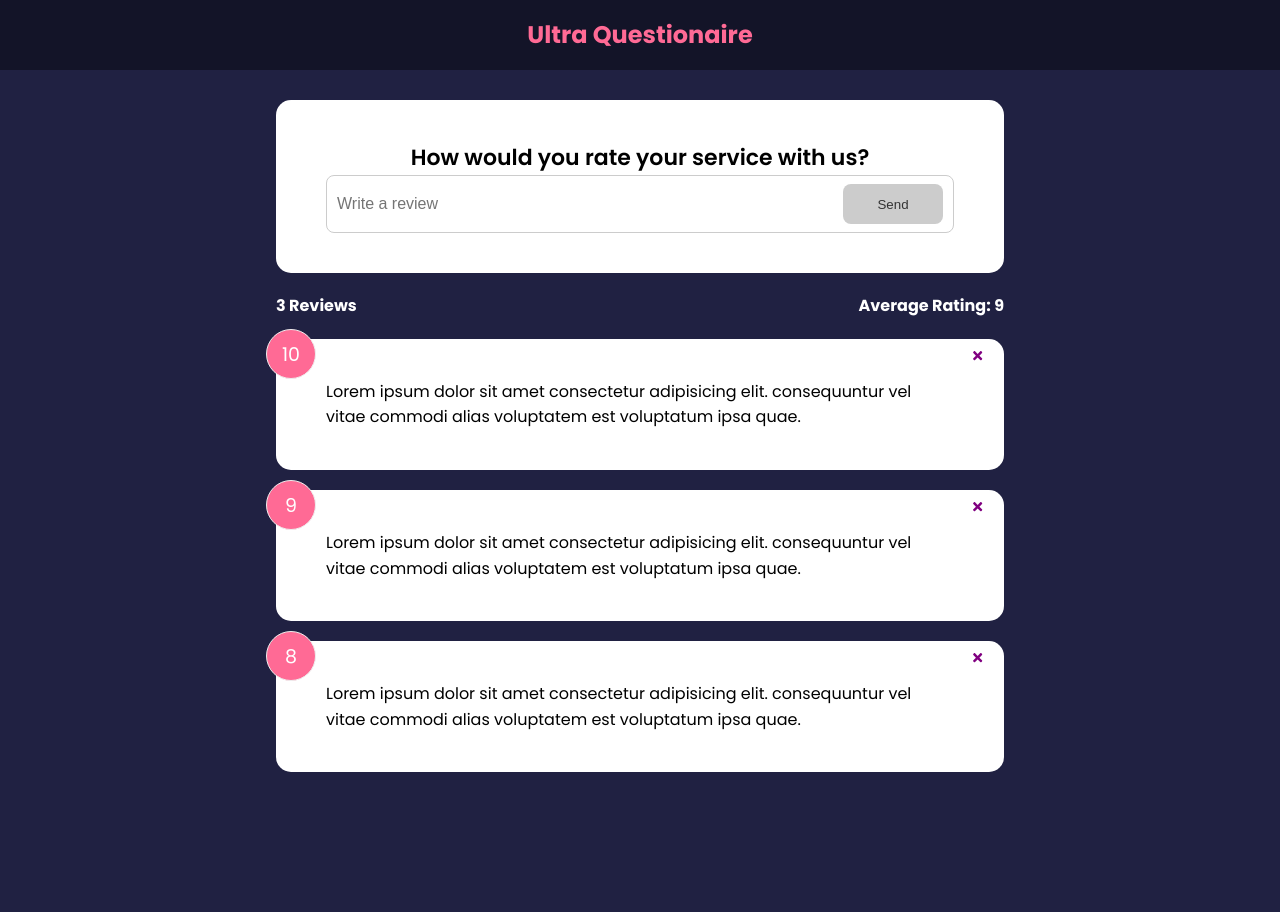
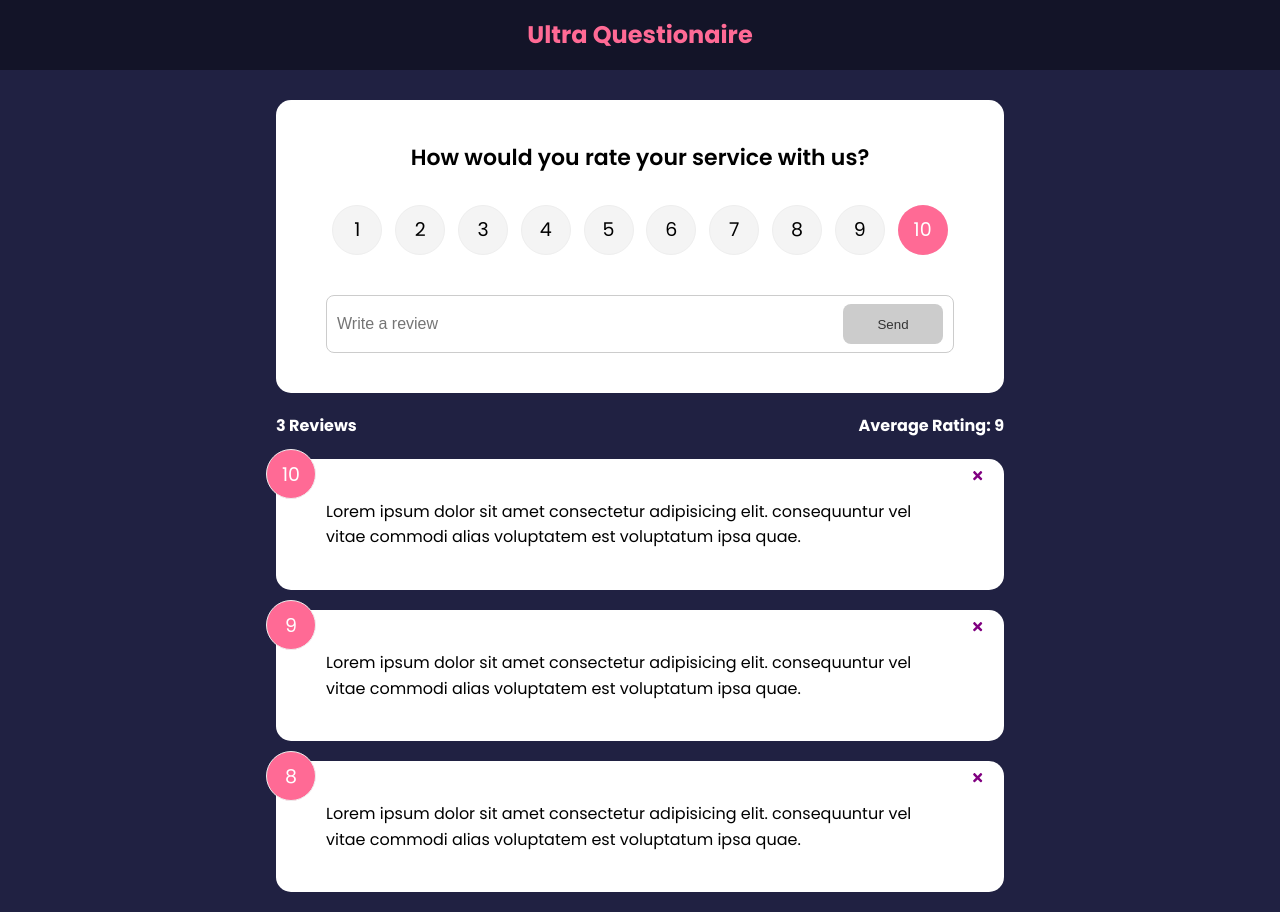
Before and after one commit to waynetuckermedia/Ultra-Questionaire, a React (Create React App) app: page / in a window 1280 px wide. Before the commit the page ends 800 px from the top, so only its background shows below. Built offline with nearby package versions, Linux system fonts and the light colour scheme.

Commit message:
added rating selection

```diff
--- a/src/components/FeedbackForm.jsx
+++ b/src/components/FeedbackForm.jsx
@@ -1,9 +1,11 @@
 import {useState} from 'react'
+import RatingSelect from './RatingSelect'
 import Card from "./shared/Card"
 import Button from "./shared/Button"
 
 function FeedbackForm() {
     const[text, setText] = useState('')
+    const[rating, setRating] = useState(10)
     const[btnDisabled, setBtnDisabled] = useState('true')
     const[message, setMessage] = useState('')
 
@@ -28,7 +30,7 @@
        <form>
         <h2>How would you rate your service with us?</h2>
        </form>
-       {/* @todo - rating select component */}
+       <RatingSelect select={(rating) => setRating(rating)} />
        <div className="input-group">
         <input onChange={handleTextChange} type="text" placeholder="Write a review" value={text}/>
         <Button type="submit" isDisabled={btnDisabled}>Send</Button>
--- /dev/null
+++ b/src/components/RatingSelect.jsx
@@ -0,0 +1,29 @@
+import {useState} from 'react'
+
+function RatingSelect({select}) {
+    const [selected, setSelected] = useState(10)
+
+    const handleChange = (e) => {
+        setSelected( +e.currentTarget.value)
+        select(+e.currentTarget.value)
+    }
+  return (
+    <ul className='rating'>
+      {Array.from({ length: 10 }, (_, i) => (
+        <li key={`rating-${i + 1}`}>
+          <input
+            type='radio'
+            id={`num${i + 1}`}
+            name='rating'
+            value={i + 1}
+            onChange={handleChange}
+            checked={selected === i + 1}
+          />
+          <label htmlFor={`num${i + 1}`}>{i + 1}</label>
+        </li>
+      ))}
+    </ul>
+  )
+}
+
+export default RatingSelect
```
